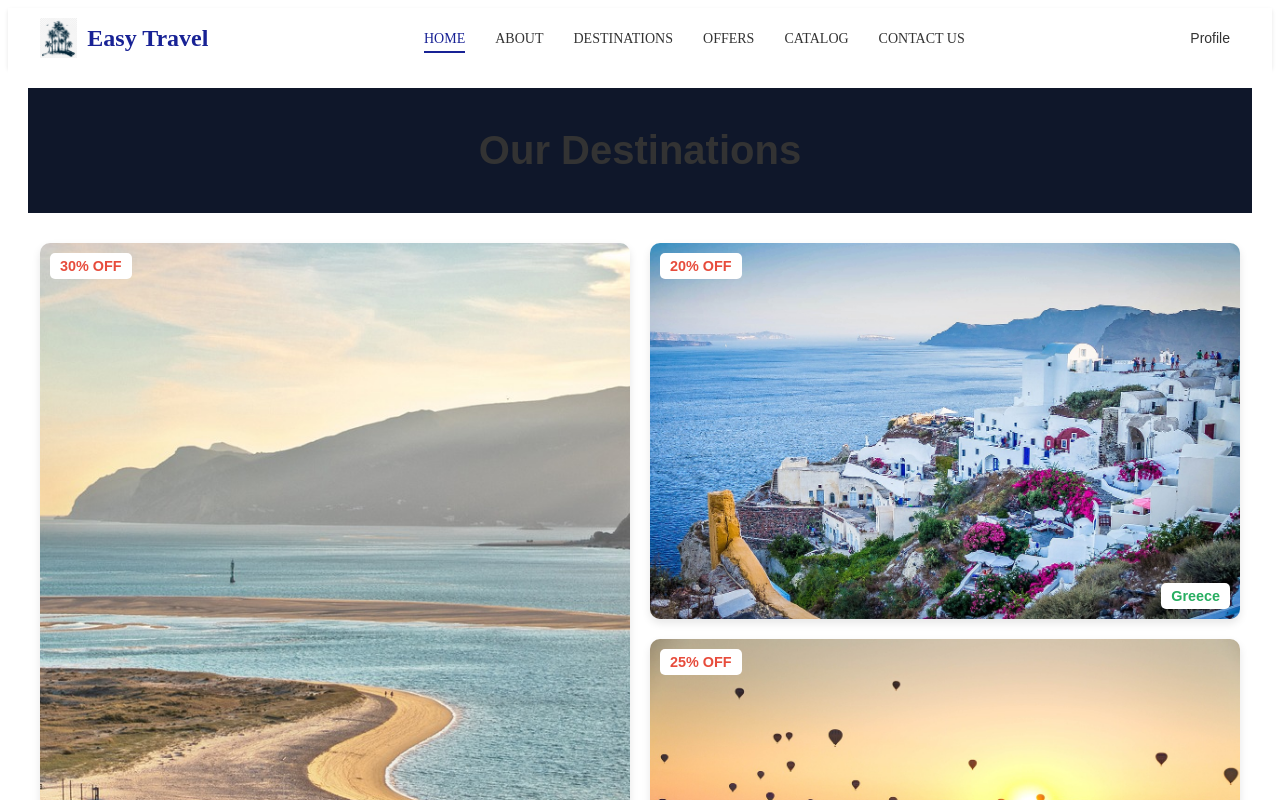
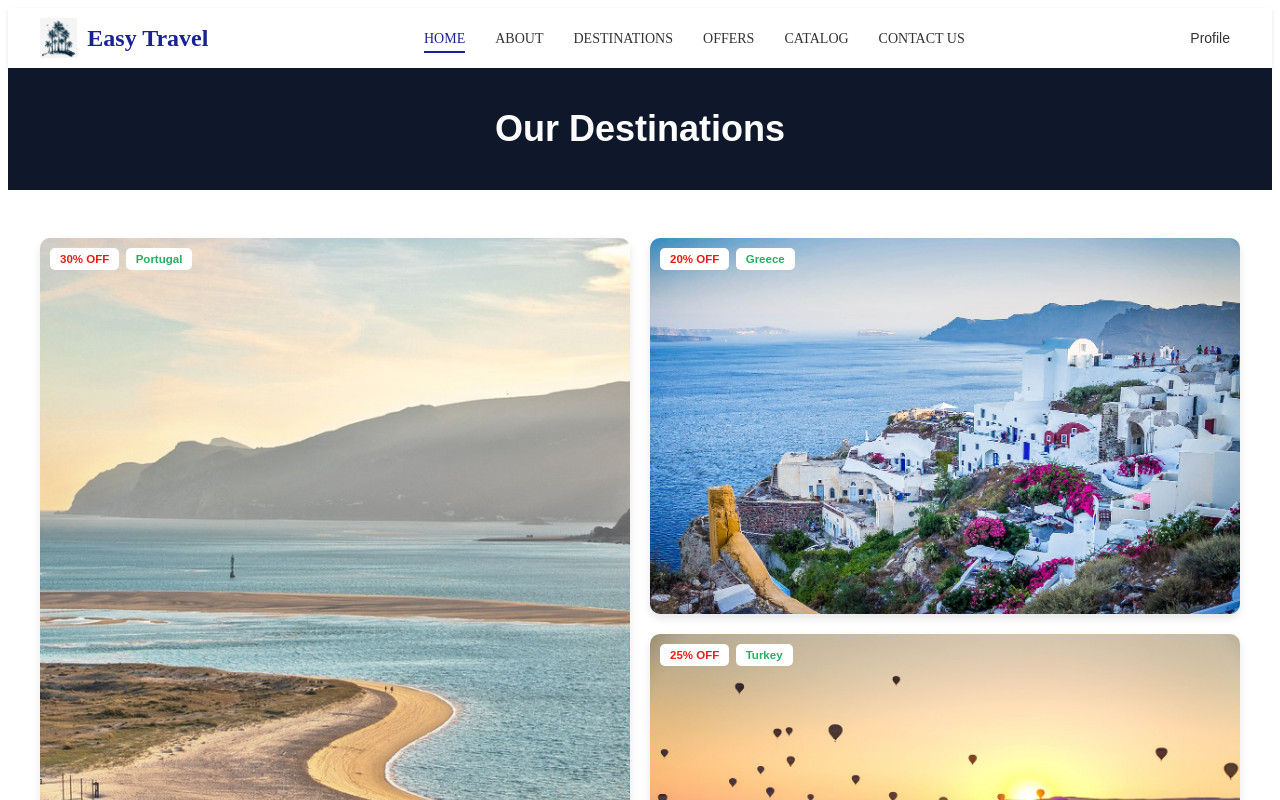
Before and after one commit to BayryamB/React-Project-Vacation, a React (Vite) app in the folder client/: page /destinations in a window 1280 px wide. Shown: the top 800 px of the page. Built offline with nearby package versions, Linux system fonts and the light colour scheme.

Commit message:
fix styles destinations

```diff
--- a/client/src/components/Destinations.jsx
+++ b/client/src/components/Destinations.jsx
@@ -30,10 +30,14 @@ const Destinations = () => {
                                         className="destination-image"
                                     />
                                 </Link>
-                                <div className="discount-badge">
-                                    {discount}% OFF
+                                <div className="destination-details">
+                                    <div className="discount-badge">
+                                        {discount}% OFF
+                                    </div>
+                                    <div className="location-label">
+                                        {location}
+                                    </div>
                                 </div>
-                                <div className="location-label">{location}</div>
                             </div>
                         )
                     )}
--- a/client/src/styles/destinations.css
+++ b/client/src/styles/destinations.css
@@ -1,17 +1,19 @@
 .destinations-page {
     font-family: Arial, sans-serif;
-    padding: 20px;
     background-color: #ffffff;
 }
 
 .page-header {
+    background-color: #0f172a;
+    color: #fff;
+    padding: 40px 0;
     text-align: center;
-    margin-bottom: 30px;
 }
 
 .page-header h1 {
-    font-size: 2.5em;
-    color: #333;
+    margin: 0;
+    font-size: 36px;
+    font-weight: bold;
 }
 
 .destinations-grid {
@@ -21,6 +23,7 @@
     gap: 20px;
     max-width: 1200px;
     margin: 0 auto;
+    padding: 3em 0 2em;
 }
 
 .destination-card {
@@ -46,12 +49,25 @@
     transform: scale(1.1);
 }
 
+.destination-details {
+    position: absolute;
+    top: 0;
+    left: 0;
+    color: #fff;
+    padding: 10px;
+    font-size: 0.8em;
+    display: flex;
+    flex-direction: row;
+    align-items: center;
+    justify-content: center;
+    align-items: center;
+    gap: 0.5em;
+    z-index: 1;
+}
+
 .discount-badge {
-    position: absolute;
-    top: 10px;
-    left: 10px;
     background-color: #ffffff;
-    color: #e74c3c;
+    color: #e81d16;
     padding: 5px 10px;
     border-radius: 5px;
     font-weight: bold;
@@ -60,9 +76,6 @@
 }
 
 .location-label {
-    position: absolute;
-    bottom: 10px;
-    right: 10px;
     background-color: #ffffff;
     color: #27ae60;
     padding: 5px 10px;
--- a/client/src/styles/style.css
+++ b/client/src/styles/style.css
@@ -1,5 +1,5 @@
+@import url(navigation.css);
 @import url(footer.css);
-@import url(navigation.css);
 @import url(section.css);
 @import url(about.css);
 @import url(destinations.css);
```
